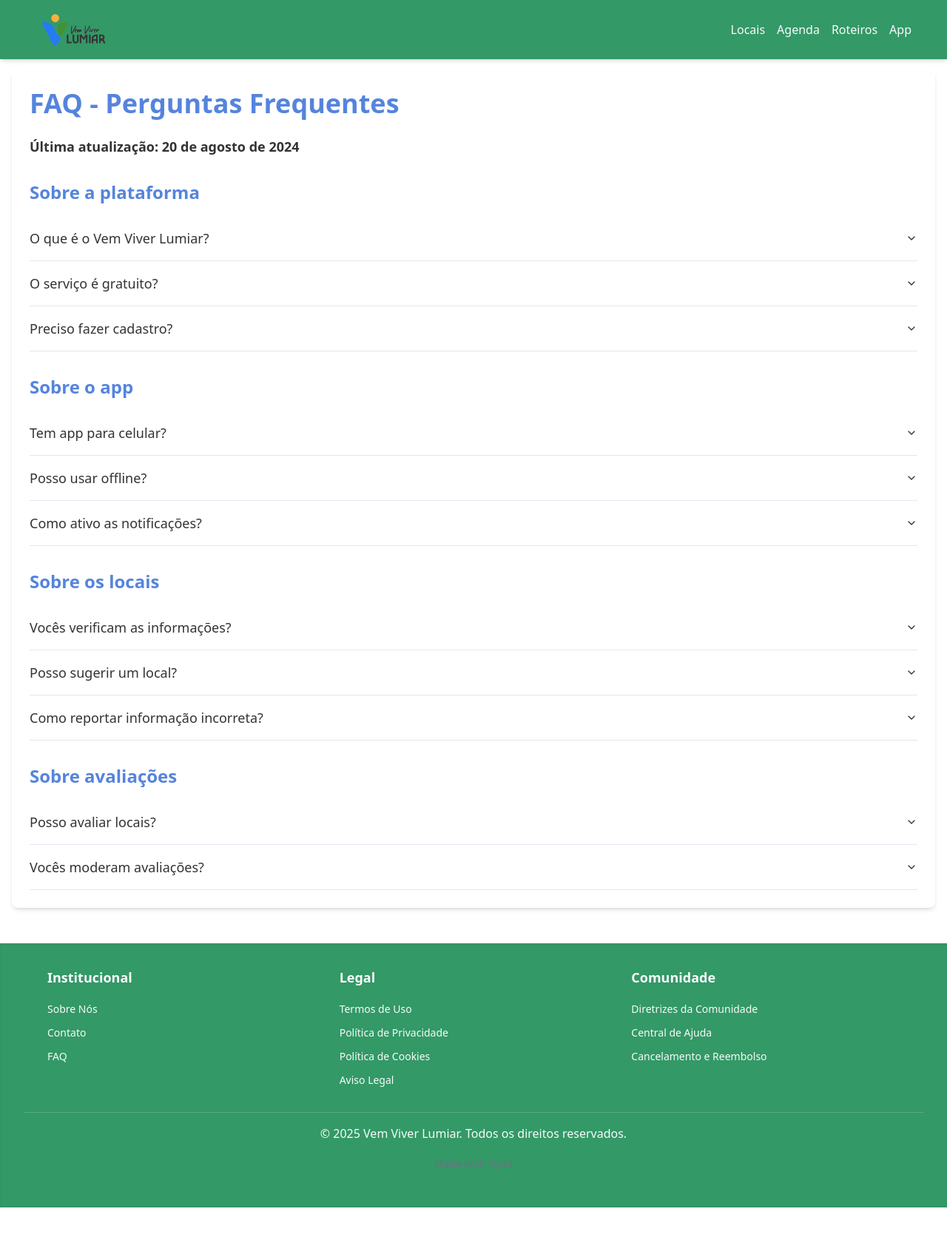
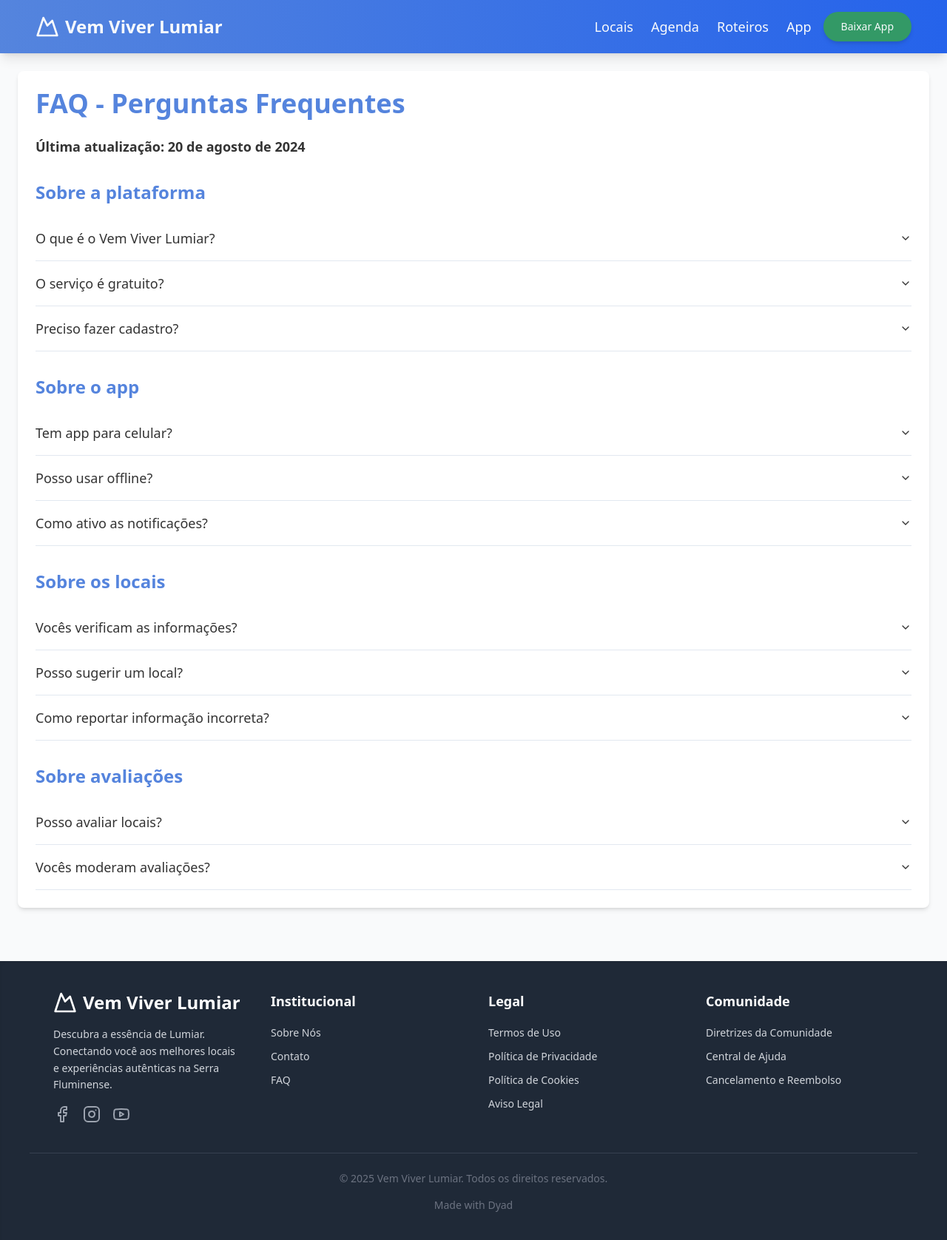
Before and after one commit to matheusmacedo-create/vemviverlumiar, a React (Vite) app: page /faq in a window 1280 px wide. Shown: the top 1676 px of the page at 74% size. Before the commit the page ends 1632 px from the top, so only its background shows below. Built offline with nearby package versions, Linux system fonts and the light colour scheme.

Commit message:
[dyad] Atualização do layout com novo cabeçalho e rodapé - wrote 1 file(s)

```diff
--- a/src/components/Layout.tsx
+++ b/src/components/Layout.tsx
@@ -1,36 +1,63 @@
 import React from 'react';
 import { MadeWithDyad } from '@/components/made-with-dyad';
 import { Link } from 'react-router-dom';
+import { Button } from '@/components/ui/button'; // Importando Button do shadcn/ui
+import { MountainIcon, Facebook, Instagram, Youtube } from 'lucide-react'; // Importando ícones
 
 const Header = () => (
-  <header className="bg-secondary text-secondary-foreground p-4 shadow-md">
-    <div className="container mx-auto flex justify-between items-center">
-      <img src="/logo.png" alt="Vem Viver Lumiar Logo" className="h-12" />
-      <nav>
-        <ul className="flex space-x-4">
-          <li><a href="#" className="hover:underline">Locais</a></li>
-          <li><a href="#" className="hover:underline">Agenda</a></li>
-          <li><a href="#" className="hover:underline">Roteiros</a></li>
-          <li><a href="#" className="hover:underline">App</a></li>
+  <header className="bg-gradient-to-r from-primary to-blue-600 text-primary-foreground p-4 shadow-lg">
+    <div className="container mx-auto flex flex-col md:flex-row justify-between items-center gap-4">
+      <Link to="/" className="flex items-center gap-2 text-2xl font-bold hover:opacity-80 transition-opacity">
+        <MountainIcon className="h-8 w-8" />
+        <span>Vem Viver Lumiar</span>
+      </Link>
+      <nav className="flex-grow">
+        <ul className="flex flex-wrap justify-center md:justify-end items-center gap-6 text-lg">
+          <li><a href="#" className="hover:underline hover:text-accent transition-colors">Locais</a></li>
+          <li><a href="#" className="hover:underline hover:text-accent transition-colors">Agenda</a></li>
+          <li><a href="#" className="hover:underline hover:text-accent transition-colors">Roteiros</a></li>
+          <li><a href="#" className="hover:underline hover:text-accent transition-colors">App</a></li>
         </ul>
       </nav>
+      <Button variant="secondary" className="mt-4 md:mt-0 px-6 py-2 rounded-full shadow-md hover:bg-secondary/90 transition-colors">
+        Baixar App
+      </Button>
     </div>
   </header>
 );
 
 const Footer = () => (
-  <footer className="bg-secondary text-secondary-foreground p-8 text-center shadow-inner mt-8">
-    <div className="container mx-auto grid grid-cols-1 md:grid-cols-3 gap-8 text-left">
+  <footer className="bg-gray-800 text-gray-300 p-10 text-center shadow-inner mt-12">
+    <div className="container mx-auto grid grid-cols-1 md:grid-cols-4 gap-10 text-left">
+      {/* Coluna 1: Logo e Descrição */}
+      <div className="flex flex-col items-center md:items-start">
+        <Link to="/" className="flex items-center gap-2 text-2xl font-bold text-white mb-4">
+          <MountainIcon className="h-8 w-8" />
+          <span>Vem Viver Lumiar</span>
+        </Link>
+        <p className="text-sm leading-relaxed mb-4">
+          Descubra a essência de Lumiar. Conectando você aos melhores locais e experiências autênticas na Serra Fluminense.
+        </p>
+        <div className="flex space-x-4">
+          <a href="#" className="text-gray-400 hover:text-white transition-colors"><Facebook size={24} /></a>
+          <a href="#" className="text-gray-400 hover:text-white transition-colors"><Instagram size={24} /></a>
+          <a href="#" className="text-gray-400 hover:text-white transition-colors"><Youtube size={24} /></a>
+        </div>
+      </div>
+
+      {/* Coluna 2: Institucional */}
       <div>
-        <h3 className="font-bold text-lg mb-4">Institucional</h3>
+        <h3 className="font-bold text-lg text-white mb-4">Institucional</h3>
         <ul className="space-y-2">
           <li><Link to="/sobre-nos" className="hover:underline text-sm">Sobre Nós</Link></li>
           <li><Link to="/contato" className="hover:underline text-sm">Contato</Link></li>
           <li><Link to="/faq" className="hover:underline text-sm">FAQ</Link></li>
         </ul>
       </div>
+
+      {/* Coluna 3: Legal */}
       <div>
-        <h3 className="font-bold text-lg mb-4">Legal</h3>
+        <h3 className="font-bold text-lg text-white mb-4">Legal</h3>
         <ul className="space-y-2">
           <li><Link to="/termos-de-uso" className="hover:underline text-sm">Termos de Uso</Link></li>
           <li><Link to="/politica-de-privacidade" className="hover:underline text-sm">Política de Privacidade</Link></li>
@@ -38,16 +65,18 @@ const Footer = () => (
           <li><Link to="/aviso-legal" className="hover:underline text-sm">Aviso Legal</Link></li>
         </ul>
       </div>
+
+      {/* Coluna 4: Comunidade */}
       <div>
-        <h3 className="font-bold text-lg mb-4">Comunidade</h3>
+        <h3 className="font-bold text-lg text-white mb-4">Comunidade</h3>
         <ul className="space-y-2">
           <li><Link to="/diretrizes-da-comunidade" className="hover:underline text-sm">Diretrizes da Comunidade</Link></li>
-          <li><a href="#" className="hover:underline text-sm">Central de Ajuda</a></li> {/* Placeholder for now */}
+          <li><a href="#" className="hover:underline text-sm">Central de Ajuda</a></li>
           <li><Link to="/politica-de-cancelamento-e-reembolso" className="hover:underline text-sm">Cancelamento e Reembolso</Link></li>
         </ul>
       </div>
     </div>
-    <div className="mt-8 pt-4 border-t border-secondary-foreground/20">
+    <div className="mt-10 pt-6 border-t border-gray-700 text-gray-500 text-sm">
       <p>&copy; {new Date().getFullYear()} Vem Viver Lumiar. Todos os direitos reservados.</p>
       <MadeWithDyad />
     </div>
@@ -60,9 +89,9 @@ interface LayoutProps {
 
 const Layout: React.FC<LayoutProps> = ({ children }) => {
   return (
-    <div className="flex flex-col min-h-screen">
+    <div className="flex flex-col min-h-screen bg-gray-50">
       <Header />
-      <main className="flex-grow container mx-auto p-4">
+      <main className="flex-grow container mx-auto p-4 md:p-6">
         {children}
       </main>
       <Footer />
```
